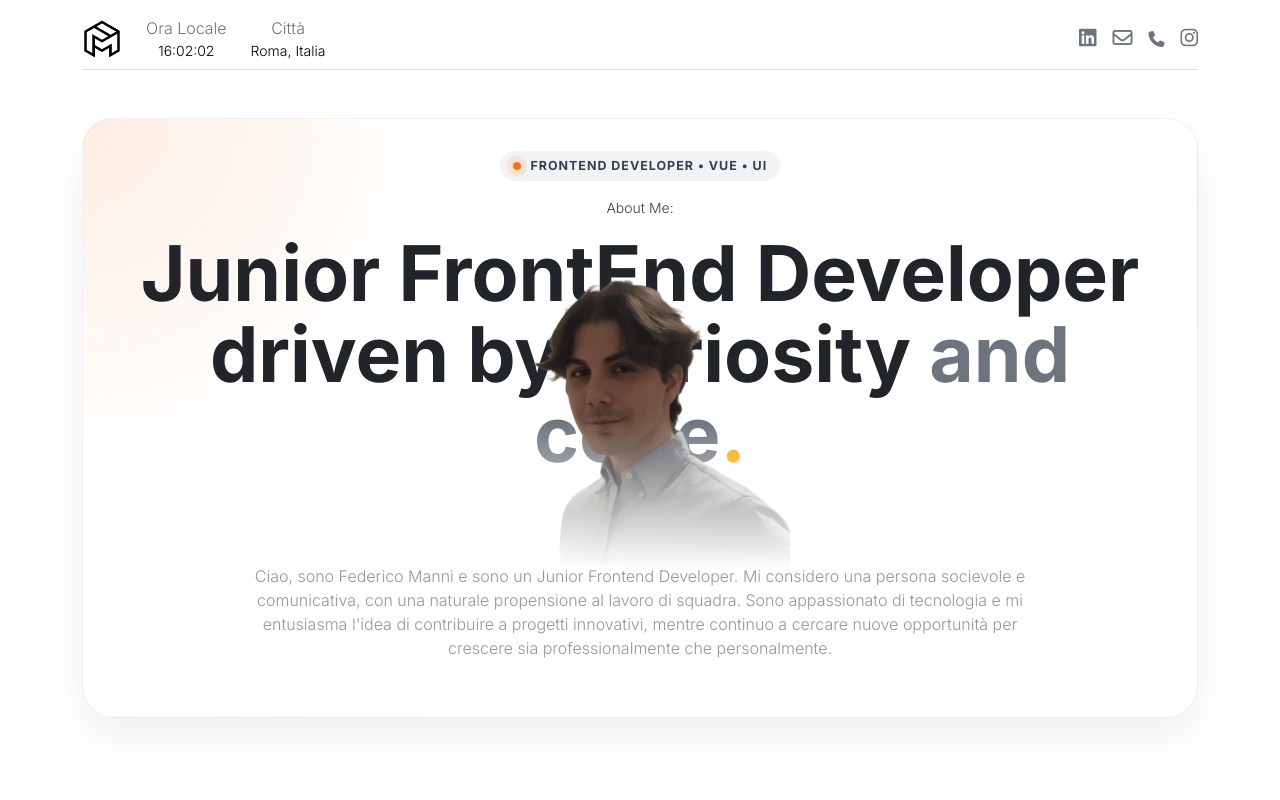
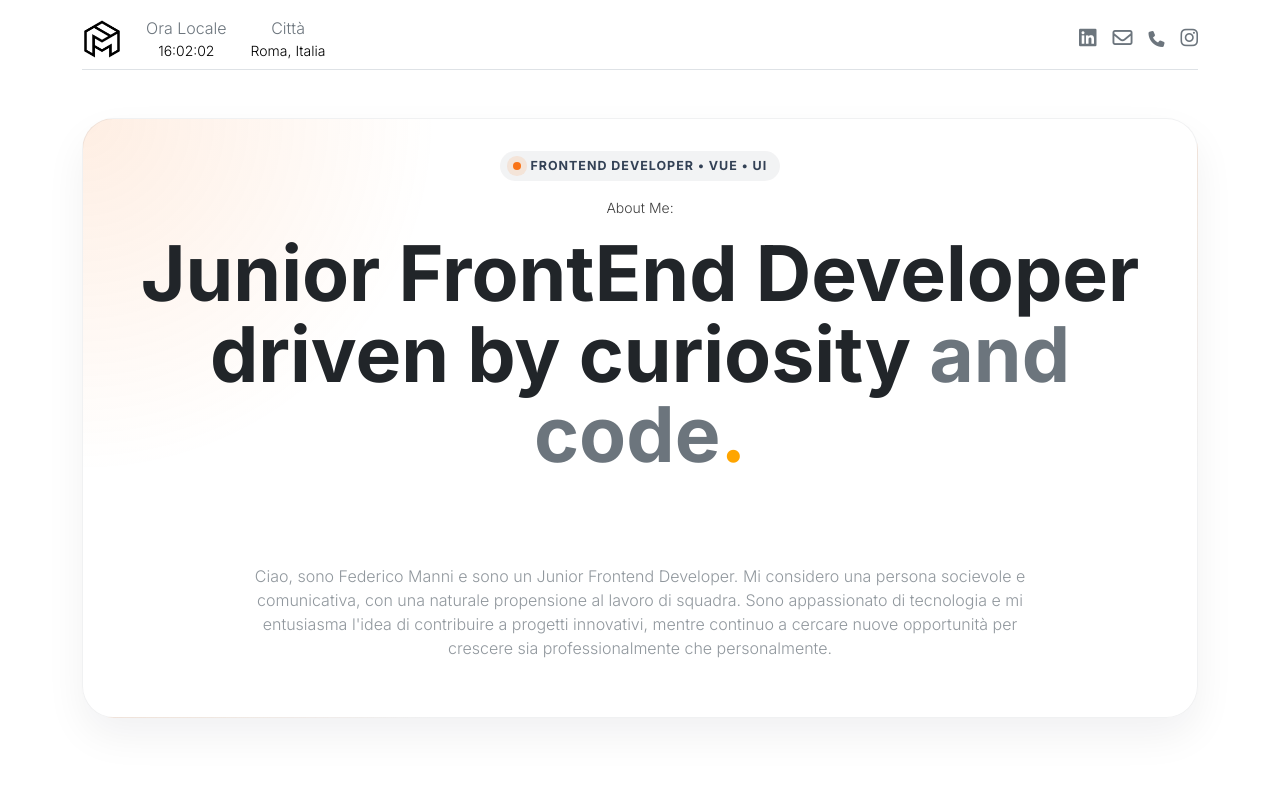
Before and after one commit to federicomanni97/static_portfolio, a Vue app: page / in a window 1280 px wide. Shown: the top 800 px of the page. Built offline with nearby package versions, Linux system fonts and the light colour scheme.

Commit message:
test commit

```diff
--- a/src/pages/AppHome.vue
+++ b/src/pages/AppHome.vue
@@ -10,7 +10,7 @@
           Junior FrontEnd Developer driven by curiosity
           <span class="text-secondary">and code</span><span class="orange-text">.</span>
         </span>
-        <div class="about-photo absolute-img img_parallax img-responsive"></div>
+        <!-- <div class="about-photo absolute-img img_parallax img-responsive"></div> -->
         <p class="text-secondary text-center opacity-75 paragraph-width fs-6 absolute-paragraph">
           Ciao, sono Federico Manni e sono un Junior Frontend Developer.
           Mi considero una persona socievole e comunicativa, con una naturale
```
